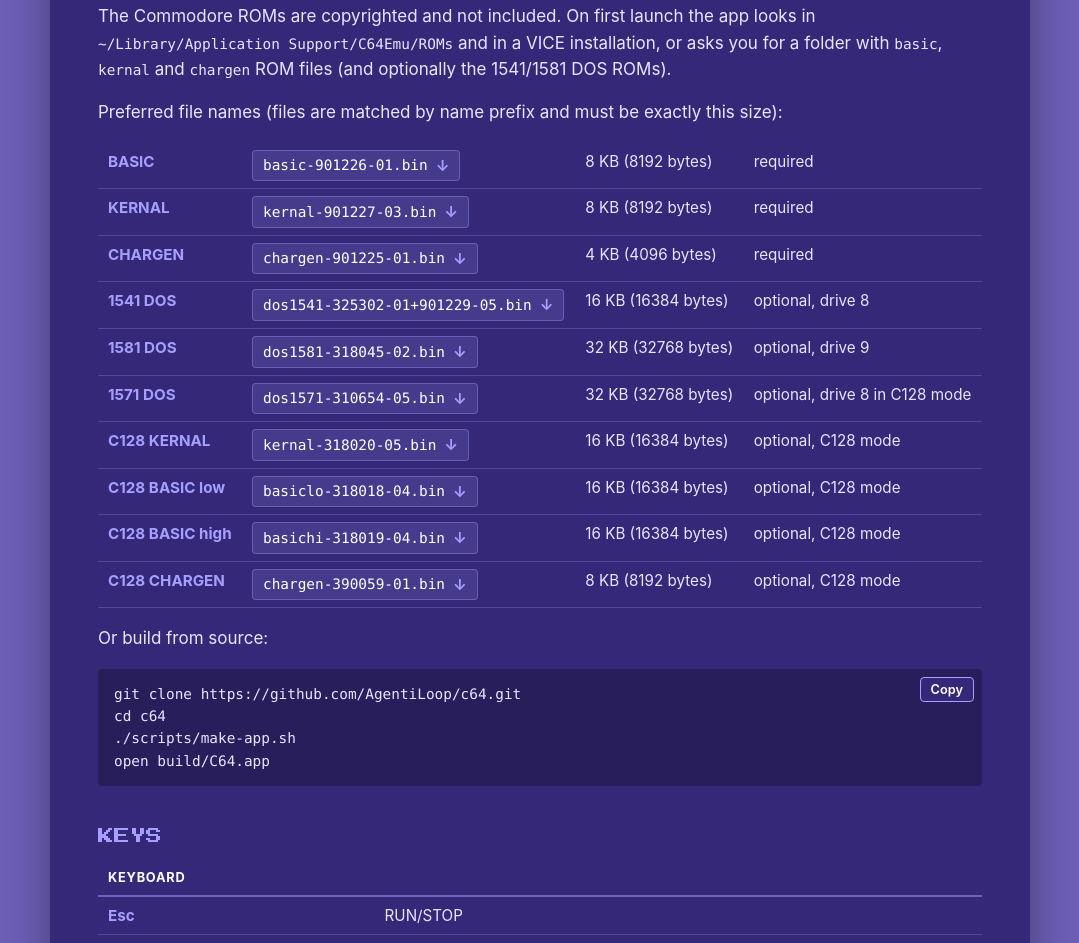
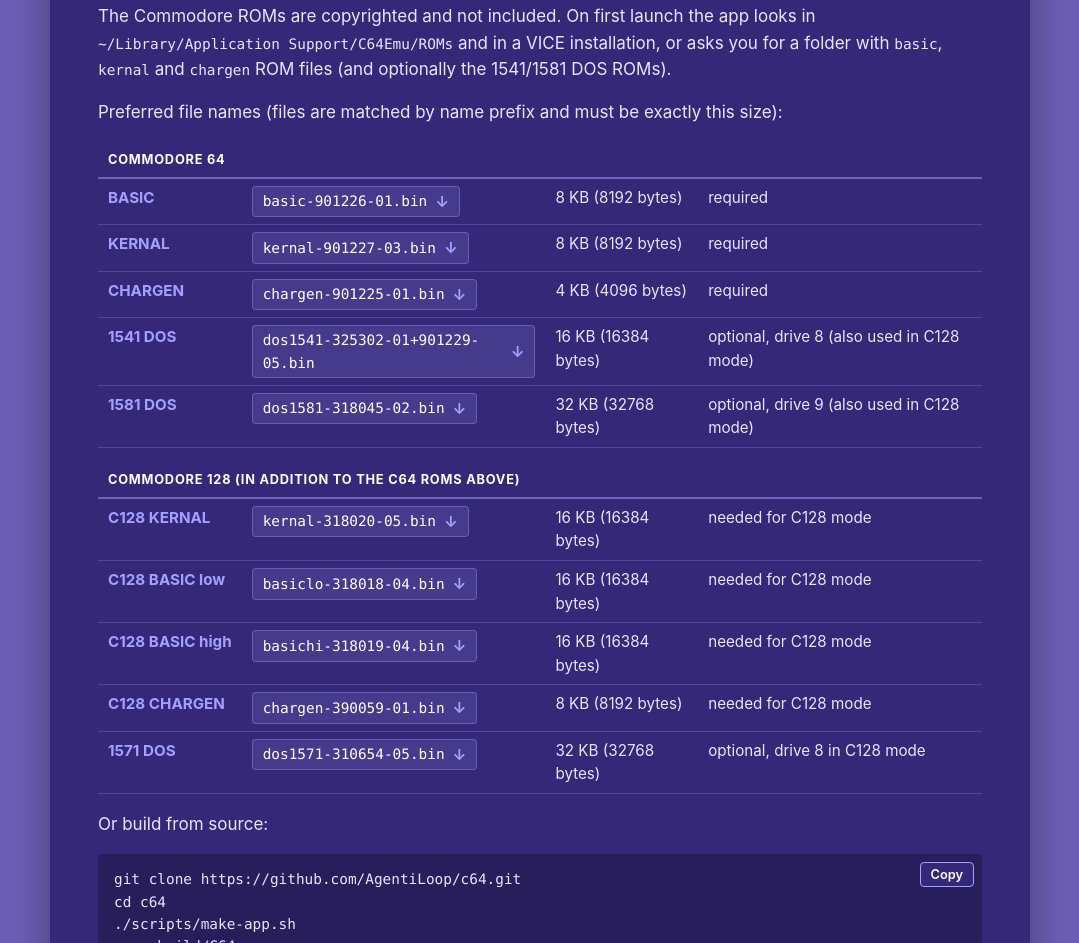
Before and after one commit to AgentiLoop/c64, a plain HTML site: page site/public/index.html in a window 1280 px wide. Shown: the part 2658-3601 px from the top of the page, without its empty margins (100-1179 px from the left). Drawn offline with Linux system fonts and the light colour scheme.

Commit message:
README and website: ROM list split into Commodore 64 and Commodore 128

```diff
--- a/site/public/index.html
+++ b/site/public/index.html
@@ -48,9 +48,9 @@
   table { width: 100%; border-collapse: collapse; font-size: .95rem; }
   td, th { text-align: left; vertical-align: top; padding: 7px 10px; border-bottom: 1px solid rgba(165,160,255,.25); }
   th { color: #a5a0ff; white-space: nowrap; }
-  .keys tr.group td { padding-top: 22px; color: #fff; font-weight: 700; text-transform: uppercase; letter-spacing: .06em;
-                      font-size: .8rem; border-bottom: 2px solid rgba(165,160,255,.5); }
-  .keys tr.group:first-child td { padding-top: 7px; }
+  tr.group td { padding-top: 22px; color: #fff; font-weight: 700; text-transform: uppercase; letter-spacing: .06em;
+                font-size: .8rem; border-bottom: 2px solid rgba(165,160,255,.5); }
+  tr.group:first-child td { padding-top: 7px; }
   code, pre { font-family: ui-monospace, Menlo, monospace; font-size: .9rem; }
   pre { background: rgba(0,0,0,.25); padding: 14px 16px; border-radius: 4px; overflow-x: auto; }
   .code { position: relative; }
@@ -132,16 +132,19 @@ READY.
      <code>basic</code>, <code>kernal</code> and <code>chargen</code> ROM files (and optionally the 1541/1581 DOS ROMs).</p>
   <p>Preferred file names (files are matched by name prefix and must be exactly this size):</p>
   <table>
+    <tr class="group"><td colspan="4">Commodore 64</td></tr>
     <tr><th>BASIC</th><td><a href="https://raw.githubusercontent.com/VICE-Team/svn-mirror/main/vice/data/C64/basic-901226-01.bin"><code>basic-901226-01.bin</code></a></td><td>8 KB (8192 bytes)</td><td>required</td></tr>
     <tr><th>KERNAL</th><td><a href="https://raw.githubusercontent.com/VICE-Team/svn-mirror/main/vice/data/C64/kernal-901227-03.bin"><code>kernal-901227-03.bin</code></a></td><td>8 KB (8192 bytes)</td><td>required</td></tr>
     <tr><th>CHARGEN</th><td><a href="https://raw.githubusercontent.com/VICE-Team/svn-mirror/main/vice/data/C64/chargen-901225-01.bin"><code>chargen-901225-01.bin</code></a></td><td>4 KB (4096 bytes)</td><td>required</td></tr>
-    <tr><th>1541 DOS</th><td><a href="https://raw.githubusercontent.com/VICE-Team/svn-mirror/main/vice/data/DRIVES/dos1541-325302-01%2B901229-05.bin"><code>dos1541-325302-01+901229-05.bin</code></a></td><td>16 KB (16384 bytes)</td><td>optional, drive 8</td></tr>
-    <tr><th>1581 DOS</th><td><a href="https://raw.githubusercontent.com/VICE-Team/svn-mirror/main/vice/data/DRIVES/dos1581-318045-02.bin"><code>dos1581-318045-02.bin</code></a></td><td>32 KB (32768 bytes)</td><td>optional, drive 9</td></tr>
+    <tr><th>1541 DOS</th><td><a href="https://raw.githubusercontent.com/VICE-Team/svn-mirror/main/vice/data/DRIVES/dos1541-325302-01%2B901229-05.bin"><code>dos1541-325302-01+901229-05.bin</code></a></td><td>16 KB (16384 bytes)</td><td>optional, drive 8 (also used in C128 mode)</td></tr>
+    <tr><th>1581 DOS</th><td><a href="https://raw.githubusercontent.com/VICE-Team/svn-mirror/main/vice/data/DRIVES/dos1581-318045-02.bin"><code>dos1581-318045-02.bin</code></a></td><td>32 KB (32768 bytes)</td><td>optional, drive 9 (also used in C128 mode)</td></tr>
+
+    <tr class="group"><td colspan="4">Commodore 128 (in addition to the C64 ROMs above)</td></tr>
+    <tr><th>C128 KERNAL</th><td><a href="https://raw.githubusercontent.com/VICE-Team/svn-mirror/main/vice/data/C128/kernal-318020-05.bin"><code>kernal-318020-05.bin</code></a></td><td>16 KB (16384 bytes)</td><td>needed for C128 mode</td></tr>
+    <tr><th>C128 BASIC low</th><td><a href="https://raw.githubusercontent.com/VICE-Team/svn-mirror/main/vice/data/C128/basiclo-318018-04.bin"><code>basiclo-318018-04.bin</code></a></td><td>16 KB (16384 bytes)</td><td>needed for C128 mode</td></tr>
+    <tr><th>C128 BASIC high</th><td><a href="https://raw.githubusercontent.com/VICE-Team/svn-mirror/main/vice/data/C128/basichi-318019-04.bin"><code>basichi-318019-04.bin</code></a></td><td>16 KB (16384 bytes)</td><td>needed for C128 mode</td></tr>
+    <tr><th>C128 CHARGEN</th><td><a href="https://raw.githubusercontent.com/VICE-Team/svn-mirror/main/vice/data/C128/chargen-390059-01.bin"><code>chargen-390059-01.bin</code></a></td><td>8 KB (8192 bytes)</td><td>needed for C128 mode</td></tr>
     <tr><th>1571 DOS</th><td><a href="https://raw.githubusercontent.com/VICE-Team/svn-mirror/main/vice/data/DRIVES/dos1571-310654-05.bin"><code>dos1571-310654-05.bin</code></a></td><td>32 KB (32768 bytes)</td><td>optional, drive 8 in C128 mode</td></tr>
-    <tr><th>C128 KERNAL</th><td><a href="https://raw.githubusercontent.com/VICE-Team/svn-mirror/main/vice/data/C128/kernal-318020-05.bin"><code>kernal-318020-05.bin</code></a></td><td>16 KB (16384 bytes)</td><td>optional, C128 mode</td></tr>
-    <tr><th>C128 BASIC low</th><td><a href="https://raw.githubusercontent.com/VICE-Team/svn-mirror/main/vice/data/C128/basiclo-318018-04.bin"><code>basiclo-318018-04.bin</code></a></td><td>16 KB (16384 bytes)</td><td>optional, C128 mode</td></tr>
-    <tr><th>C128 BASIC high</th><td><a href="https://raw.githubusercontent.com/VICE-Team/svn-mirror/main/vice/data/C128/basichi-318019-04.bin"><code>basichi-318019-04.bin</code></a></td><td>16 KB (16384 bytes)</td><td>optional, C128 mode</td></tr>
-    <tr><th>C128 CHARGEN</th><td><a href="https://raw.githubusercontent.com/VICE-Team/svn-mirror/main/vice/data/C128/chargen-390059-01.bin"><code>chargen-390059-01.bin</code></a></td><td>8 KB (8192 bytes)</td><td>optional, C128 mode</td></tr>
   </table>
   <p>Or build from source:</p>
   <div class="code">
```
Also changed, not shown: 1 other file.
